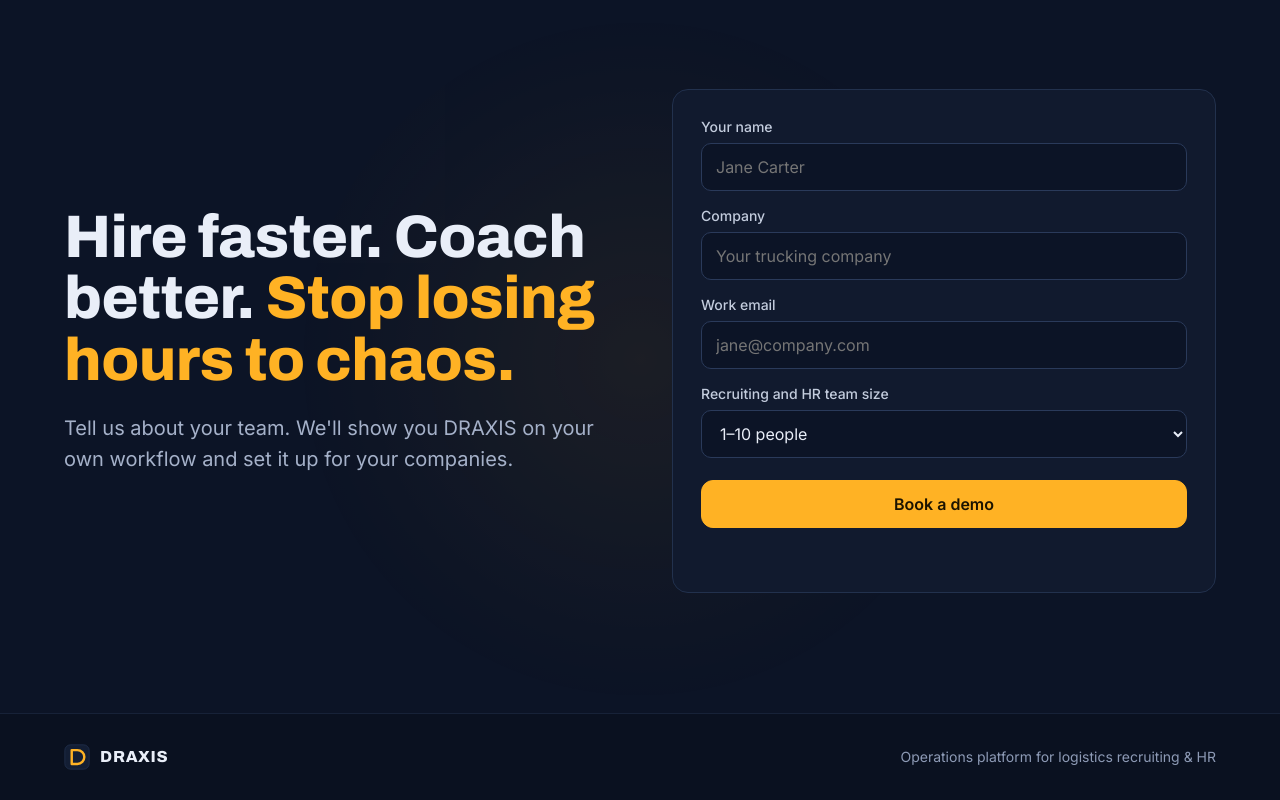
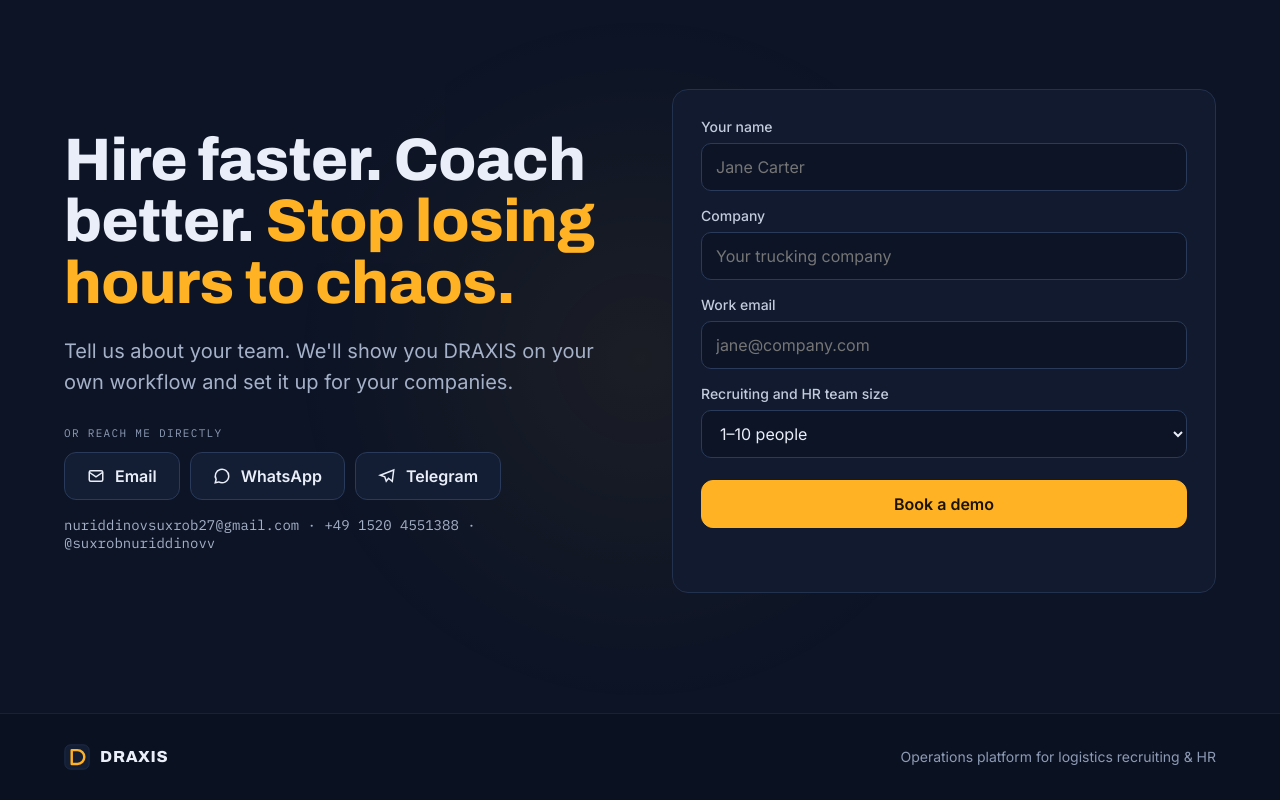
Before and after one commit to lupheron/draxis-landing, a plain HTML site: page index.html in a window 1280 px wide. Shown: the part 8156-8956 px from the top of the page. Drawn offline with Linux system fonts and the light colour scheme.

Commit message:
Add contact email, WhatsApp and Telegram
Co-Authored-By: Claude Opus 5.5 <noreply@anthropic.com>
Claude-Session: https://claude.ai/code/session_01QmXspKrDPdDj6vemExEphT

```diff
--- a/app.js
+++ b/app.js
@@ -1,6 +1,6 @@
 // DRAXIS landing — live mock data, tabs, demo loop, scroll reveal, demo form.
 (() => {
-  const CONTACT_EMAIL = ""; // <-- put your email here, e.g. "hello@draxis.io"
+  const CONTACT_EMAIL = "nuriddinovsuxrob27@gmail.com";
 
   const $ = (s) => document.querySelector(s);
   const fmt = (n) => Math.round(n).toLocaleString('en-US');
@@ -102,9 +102,7 @@
   hrIO.observe(document.querySelector('[data-co="0"]').closest('.card'));
 
   // ---- contact
-  const mailLink = $('#mailLink'), note = $('#formNote');
-  if (CONTACT_EMAIL) { mailLink.textContent = CONTACT_EMAIL; mailLink.href = 'mailto:' + CONTACT_EMAIL; }
-  else { $('#mailLine').hidden = true; }
+  const note = $('#formNote');
   $('#demoForm').addEventListener('submit', (ev) => {
     ev.preventDefault();
     const v = (id) => document.getElementById(id).value.trim();
--- a/index.html
+++ b/index.html
@@ -405,7 +405,15 @@ html{scroll-behavior:smooth}
   <div>
    <h2 class="disp" style="font-size: 60px; line-height: 1.02; margin: 0">Hire faster. Coach better. <span style="color: #FFB224">Stop losing hours to chaos.</span></h2>
    <p class="lead" style="margin-top: 22px">Tell us about your team. We'll show you DRAXIS on your own workflow and set it up for your companies.</p>
-   <p class="mono" id="mailLine" style="margin-top: 26px; font-size: 15px; color: #C3CCDD">Or write directly: <a id="mailLink" href="#">[YOUR EMAIL]</a></p>
+   <div style="margin-top: 28px; display: flex; flex-direction: column; gap: 12px">
+    <span class="label">Or reach me directly</span>
+    <div style="display: flex; gap: 10px; flex-wrap: wrap">
+     <a class="btn" id="mailLink" href="mailto:nuriddinovsuxrob27@gmail.com"><svg width="18" height="18" viewBox="0 0 24 24" fill="none" stroke="currentColor" stroke-width="2" aria-hidden="true"><rect x="3" y="5" width="18" height="14" rx="2"></rect><path d="M3 7l9 6 9-6"></path></svg>Email</a>
+     <a class="btn" href="https://wa.me/4915204551388" target="_blank" rel="noopener"><svg width="18" height="18" viewBox="0 0 24 24" fill="none" stroke="currentColor" stroke-width="2" aria-hidden="true"><path d="M21 12a9 9 0 0 1-13.4 7.9L3 21l1.2-4.4A9 9 0 1 1 21 12z"></path></svg>WhatsApp</a>
+     <a class="btn" href="https://t.me/suxrobnuriddinovv" target="_blank" rel="noopener"><svg width="18" height="18" viewBox="0 0 24 24" fill="none" stroke="currentColor" stroke-width="2" aria-hidden="true"><path d="M21 4L3 11l6 2 2 6 3-4 5 4z"></path></svg>Telegram</a>
+    </div>
+    <p class="mono" id="mailLine" style="margin: 4px 0 0; font-size: 14px; color: #A5B1C9">nuriddinovsuxrob27@gmail.com · +49 1520 4551388 · @suxrobnuriddinovv</p>
+   </div>
   </div>
   <form id="demoForm" class="card" style="padding: 28px; display: flex; flex-direction: column; gap: 16px" aria-label="Book a demo">
    <div class="field"><label for="d-name">Your name</label><input id="d-name" type="text" autocomplete="name" placeholder="Jane Carter"></div>
```
Also changed, not shown: 1 other file.
